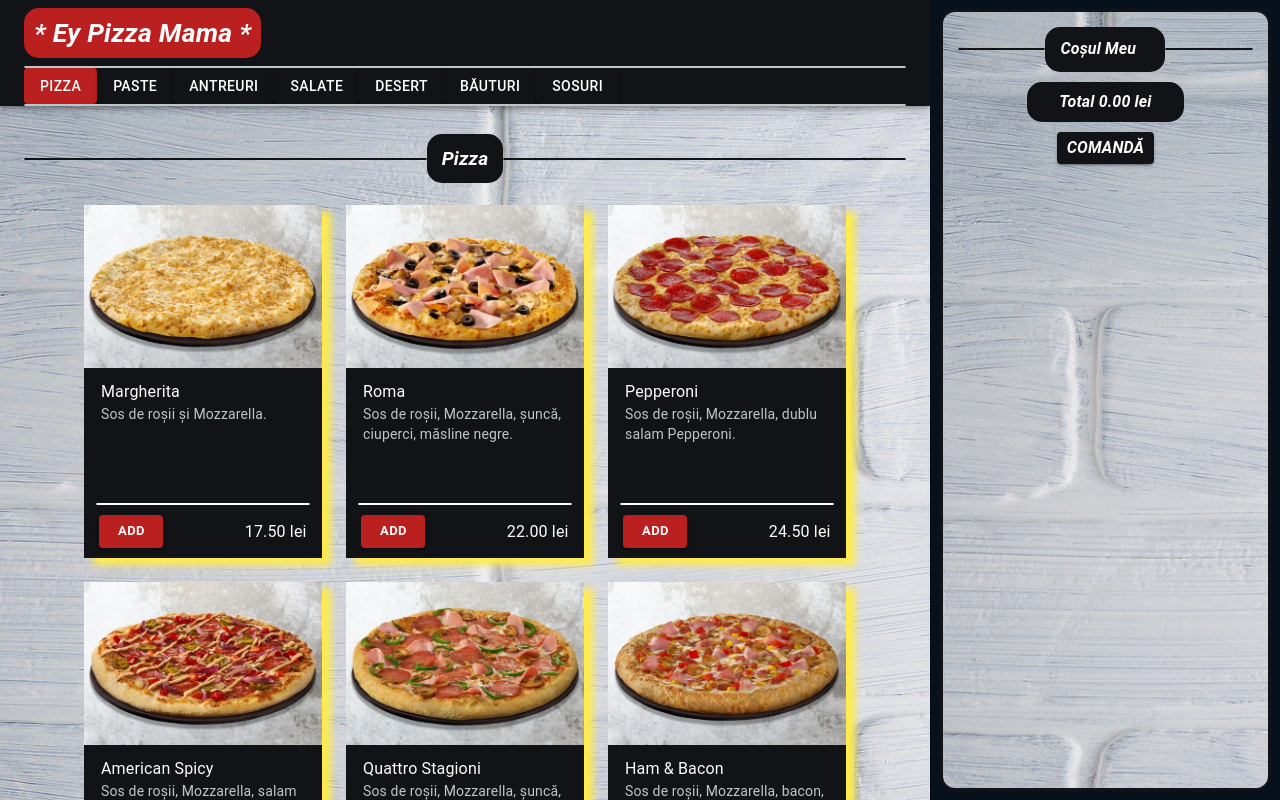
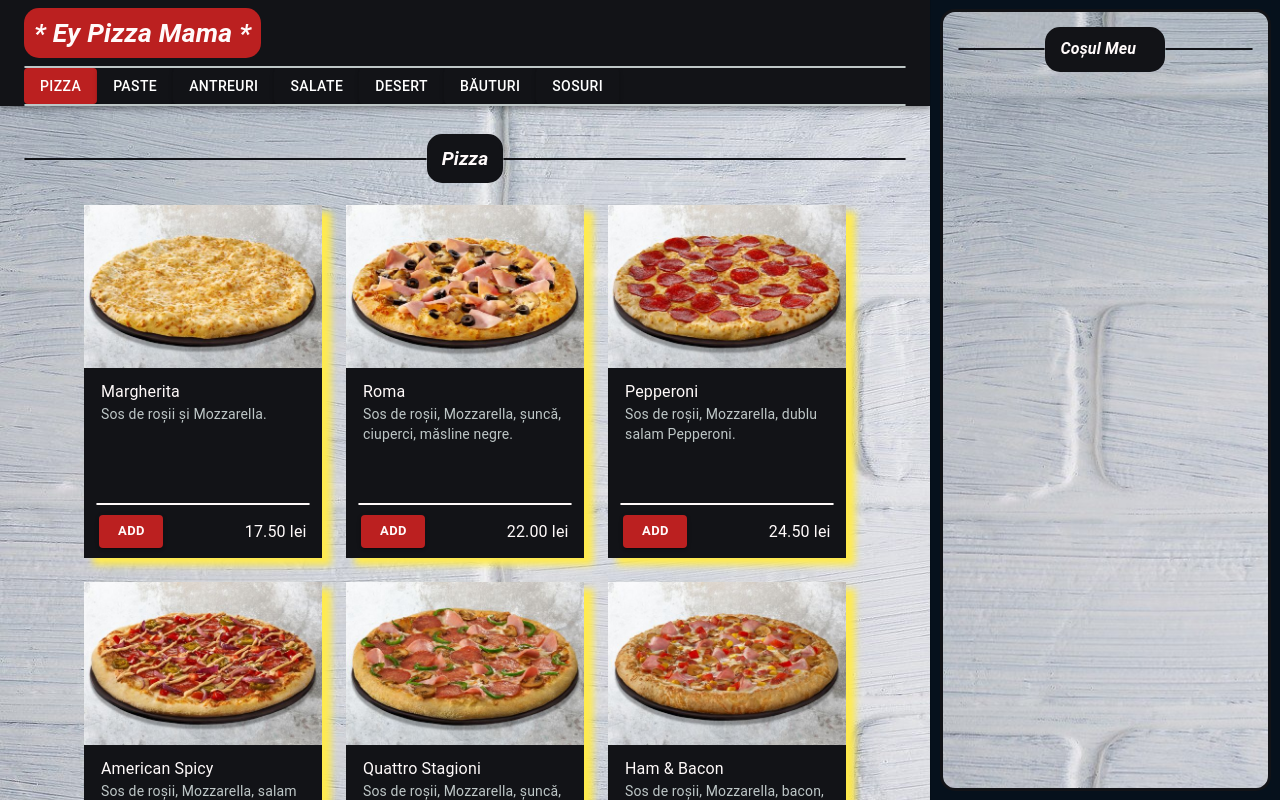
Before and after one commit to TheAncientOwl/pizza-website, a React (Create React App) app: page / in a window 1280 px wide. Shown: the top 800 px of the page. Built offline with nearby package versions, Linux system fonts and the light colour scheme.

Commit message:
moved order btn. hide content 'till product add.

```diff
--- a/src/components/Layout.jsx
+++ b/src/components/Layout.jsx
@@ -18,7 +18,6 @@ import FoodData from '../FoodData';
 import BasketList from './basket/BasketList';
 import BasketTitle from './basket/BasketTitle';
 import BasketTotal from './basket/BasketTotal';
-import OrderButton from './basket/OrderButton';
 
 const BASKET_WIDTH = 350;
 
@@ -99,7 +98,6 @@ export default function Layout() {
       <BasketContainer width={BASKET_WIDTH} mobileOpen={mobileOpen} onToggle={handleBasketToggle}>
         <BasketTitle />
         <BasketTotal products={basketProducts} />
-        <OrderButton />
         <BasketList
           products={basketProducts}
           onCounterIncrease={handleCounterIncrease}
--- a/src/components/basket/BasketTotal.jsx
+++ b/src/components/basket/BasketTotal.jsx
@@ -1,5 +1,7 @@
 import { makeStyles, Typography } from '@material-ui/core';
 import PropTypes from 'prop-types';
+
+import OrderButton from './OrderButton';
 
 const useStyles = makeStyles(theme => ({
   total: {
@@ -36,9 +38,14 @@ export default function BasketTotal({ products }) {
   );
 
   return (
-    <div className={classes.total}>
-      <Typography className={classes.totalText}>Total {total.toFixed(2)} lei</Typography>
-    </div>
+    total !== 0 && (
+      <>
+        <div className={classes.total}>
+          <Typography className={classes.totalText}>Total {total.toFixed(2)} lei</Typography>
+        </div>
+        <OrderButton />
+      </>
+    )
   );
 }
 
```
